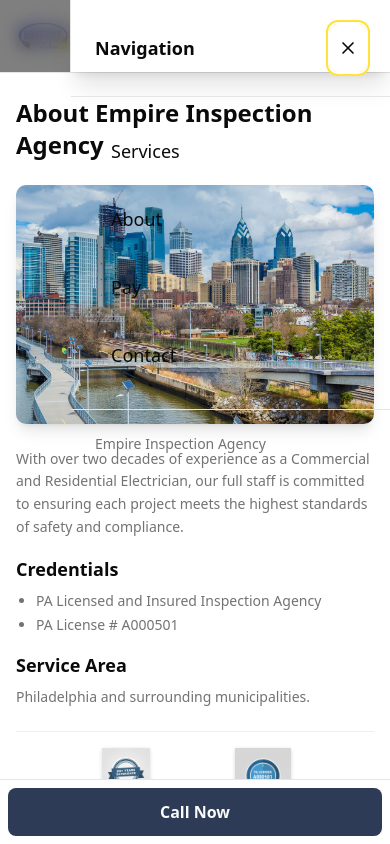
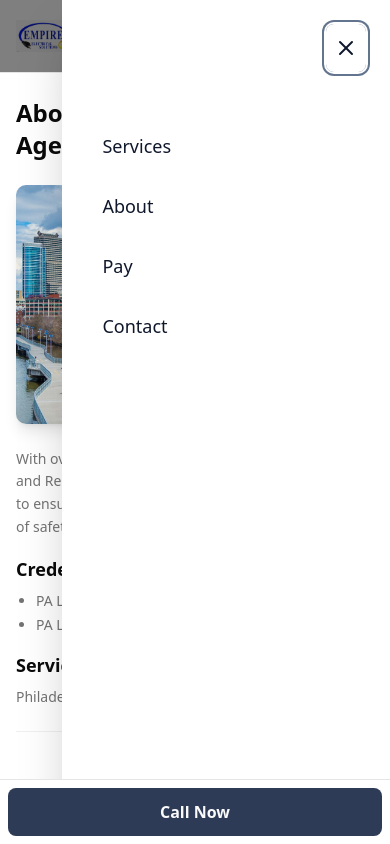
Before and after one commit to loustevenshere/empire-inspections, a Next.js app: page /about in a window 390 px wide. Both pictures are taken after a click on the button "Open navigation menu". Shown: the top 844 px of the page. Built offline with nearby package versions, Linux system fonts and the light colour scheme; no server answers.

Commit message:
hamburger menu drawer implementation

```diff
--- /dev/null
+++ b/src/components/MobileMenuDrawer.tsx
@@ -0,0 +1,154 @@
+"use client";
+
+import React, { useEffect, useRef } from "react";
+import Link from "next/link";
+import { usePathname } from "next/navigation";
+import { X } from "lucide-react";
+
+interface MobileMenuDrawerProps {
+  menuOpen: boolean;
+  setMenuOpen: (open: boolean) => void;
+}
+
+export default function MobileMenuDrawer({ menuOpen, setMenuOpen }: MobileMenuDrawerProps) {
+  const pathname = usePathname();
+  const closeButtonRef = useRef<HTMLButtonElement>(null);
+  const firstLinkRef = useRef<HTMLAnchorElement>(null);
+  const lastLinkRef = useRef<HTMLAnchorElement>(null);
+  const hamburgerButtonRef = useRef<HTMLButtonElement>(null);
+
+  const closeMenu = () => {
+    setMenuOpen(false);
+    // Return focus to hamburger button
+    setTimeout(() => {
+      const hamburgerButton = document.querySelector('[aria-label*="navigation menu"]') as HTMLButtonElement;
+      hamburgerButton?.focus();
+    }, 100);
+  };
+
+  // Close menu on route change
+  useEffect(() => {
+    closeMenu();
+  }, [pathname]);
+
+  // Handle ESC key and body scroll
+  useEffect(() => {
+    const handleKeyDown = (event: KeyboardEvent) => {
+      if (event.key === "Escape" && menuOpen) {
+        closeMenu();
+      }
+    };
+
+    if (menuOpen) {
+      document.addEventListener("keydown", handleKeyDown);
+      // Prevent body scroll
+      document.body.style.overflow = "hidden";
+      // Focus the close button when menu opens
+      setTimeout(() => {
+        closeButtonRef.current?.focus();
+      }, 100);
+    } else {
+      document.body.style.overflow = "unset";
+    }
+
+    return () => {
+      document.removeEventListener("keydown", handleKeyDown);
+      document.body.style.overflow = "unset";
+    };
+  }, [menuOpen]);
+
+  // Focus management for keyboard navigation
+  const handleKeyDown = (event: React.KeyboardEvent) => {
+    if (event.key === "Tab") {
+      if (event.shiftKey) {
+        // Shift + Tab - going backwards
+        if (document.activeElement === closeButtonRef.current) {
+          event.preventDefault();
+          lastLinkRef.current?.focus();
+        }
+      } else {
+        // Tab - going forwards
+        if (document.activeElement === lastLinkRef.current) {
+          event.preventDefault();
+          closeButtonRef.current?.focus();
+        }
+      }
+    }
+  };
+
+  const navLinks = [
+    { href: "/services", label: "Services" },
+    { href: "/about", label: "About" },
+    { href: "/pay", label: "Pay" },
+    { href: "/contact", label: "Contact" },
+  ];
+
+  if (!menuOpen) return null;
+
+  return (
+    <div
+      className="fixed inset-0 z-50 md:hidden"
+      onKeyDown={handleKeyDown}
+    >
+      {/* Fullscreen backdrop with 50% opacity */}
+      <div
+        className="fixed inset-0 bg-black/50 transition-opacity duration-300"
+        onClick={closeMenu}
+        aria-hidden="true"
+      />
+
+      {/* Drawer panel - slides in from right */}
+      <div
+        className={`fixed right-0 top-0 h-full w-[84vw] max-w-sm bg-white dark:bg-slate-900 shadow-2xl transform transition-transform duration-300 ease-out ${
+          menuOpen ? 'translate-x-0' : 'translate-x-full'
+        }`}
+        role="dialog"
+        aria-modal="true"
+        aria-label="Navigation"
+        style={{ height: '100dvh' }}
+      >
+        <div className="flex flex-col h-full">
+          {/* Screen reader heading */}
+          <h2 className="sr-only">Navigation</h2>
+
+          {/* Header with close button */}
+          <div className="flex items-center justify-end p-6">
+            <button
+              ref={closeButtonRef}
+              onClick={closeMenu}
+              className="p-2 rounded-md hover:bg-slate-100 dark:hover:bg-slate-800 transition-colors focus:outline-none focus:ring-2 focus:ring-slate-500 focus:ring-offset-2 dark:focus:ring-offset-slate-900"
+              aria-label="Close menu"
+            >
+              <X className="h-6 w-6 text-slate-900 dark:text-white" />
+            </button>
+          </div>
+
+          {/* Navigation Links with guaranteed contrast */}
+          <nav className="flex-1 p-6" role="navigation" aria-label="Main navigation">
+            <ul className="space-y-2">
+              {navLinks.map((link, index) => (
+                <li key={link.href}>
+                  <Link
+                    href={link.href}
+                    onClick={closeMenu}
+                    className="block min-h-[48px] py-3 px-4 rounded-xl text-lg font-medium leading-7 text-slate-900 dark:text-white hover:bg-slate-100 dark:hover:bg-slate-800 focus:outline-none focus:ring-2 focus:ring-slate-500 focus:ring-offset-2 dark:focus:ring-offset-slate-900 transition-colors duration-200"
+                    ref={index === navLinks.length - 1 ? lastLinkRef : undefined}
+                  >
+                    {link.label}
+                  </Link>
+                </li>
+              ))}
+            </ul>
+          </nav>
+
+          {/* Footer */}
+          <div className="p-6">
+            <p className="text-sm text-slate-600 dark:text-slate-400">
+              Empire Inspection Agency
+            </p>
+          </div>
+        </div>
+      </div>
+    </div>
+  );
+}
--- a/src/components/MobileNavigation.tsx
+++ b/src/components/MobileNavigation.tsx
@@ -1,91 +1,15 @@
 "use client";
 
-import React, { useState, useEffect, useRef } from "react";
-import Link from "next/link";
-import { usePathname } from "next/navigation";
-import { Menu, X } from "lucide-react";
+import React, { useState } from "react";
+import { Menu } from "lucide-react";
+import MobileMenuDrawer from "./MobileMenuDrawer";
 
 export default function MobileNavigation() {
-  const [isOpen, setIsOpen] = useState(false);
-  const pathname = usePathname();
-  const menuRef = useRef<HTMLDivElement>(null);
-  // IMPORTANT: Keep ref types specific to DOM element.
-  // `Link` from Next forwards to an `<a>` element, so anchor refs must be
-  // `HTMLAnchorElement`. Buttons must use `HTMLButtonElement` refs.
-  const firstFocusableRef = useRef<HTMLButtonElement>(null);
-  const lastFocusableLinkRef = React.useRef<HTMLAnchorElement>(null);
-  const lastFocusableButtonRef = React.useRef<HTMLButtonElement>(null);
+  const [menuOpen, setMenuOpen] = useState(false);
 
   const toggleMenu = () => {
-    setIsOpen(!isOpen);
+    setMenuOpen(!menuOpen);
   };
-
-  const closeMenu = () => {
-    setIsOpen(false);
-  };
-
-  // Close menu on route change
-  useEffect(() => {
-    closeMenu();
-  }, [pathname]);
-
-  // Handle ESC key
-  useEffect(() => {
-    const handleKeyDown = (event: KeyboardEvent) => {
-      if (event.key === "Escape" && isOpen) {
-        closeMenu();
-      }
-    };
-
-    if (isOpen) {
-      document.addEventListener("keydown", handleKeyDown);
-      // Prevent body scroll
-      document.body.style.overflow = "hidden";
-    } else {
-      document.body.style.overflow = "unset";
-    }
-
-    return () => {
-      document.removeEventListener("keydown", handleKeyDown);
-      document.body.style.overflow = "unset";
-    };
-  }, [isOpen]);
-
-  // Focus management
-  useEffect(() => {
-    if (isOpen && firstFocusableRef.current) {
-      firstFocusableRef.current.focus();
-    }
-  }, [isOpen]);
-
-  const handleKeyDown = (event: React.KeyboardEvent) => {
-    if (event.key === "Tab") {
-      if (event.shiftKey) {
-        // Shift + Tab
-        if (document.activeElement === firstFocusableRef.current) {
-          event.preventDefault();
-          // Prefer anchor ref, fall back to button ref
-          (lastFocusableLinkRef.current ?? lastFocusableButtonRef.current)?.focus();
-        }
-      } else {
-        // Tab
-        if (
-          document.activeElement === lastFocusableLinkRef.current ||
-          document.activeElement === lastFocusableButtonRef.current
-        ) {
-          event.preventDefault();
-          firstFocusableRef.current?.focus();
-        }
-      }
-    }
-  };
-
-  const navLinks = [
-    { href: "/services", label: "Services" },
-    { href: "/about", label: "About" },
-    { href: "/pay", label: "Pay" },
-    { href: "/contact", label: "Contact" },
-  ];
 
   return (
     <>
@@ -93,79 +17,14 @@
       <button
         onClick={toggleMenu}
         className="md:hidden p-2 rounded-md hover:bg-accent transition-colors focus:outline-none focus:ring-2 focus:ring-ring focus:ring-offset-2"
-        aria-label={isOpen ? "Close navigation menu" : "Open navigation menu"}
-        aria-expanded={isOpen}
+        aria-label={menuOpen ? "Close navigation menu" : "Open navigation menu"}
+        aria-expanded={menuOpen}
       >
-        {isOpen ? (
-          <X className="h-6 w-6" />
-        ) : (
-          <Menu className="h-6 w-6" />
-        )}
+        <Menu className="h-6 w-6" />
       </button>
 
-      {/* Mobile Menu Overlay */}
-      {isOpen && (
-        <div
-          className="fixed inset-0 z-50 md:hidden"
-          onKeyDown={handleKeyDown}
-        >
-          {/* Backdrop */}
-          <div
-            className="absolute inset-0 bg-black/50 backdrop-blur-sm transition-opacity duration-300"
-            onClick={closeMenu}
-            aria-hidden="true"
-          />
-
-          {/* Menu Panel */}
-          <div
-            ref={menuRef}
-            className="absolute right-0 top-0 h-full w-80 max-w-[85vw] bg-background border-l shadow-xl transform transition-transform duration-300 ease-out"
-            role="dialog"
-            aria-modal="true"
-            aria-labelledby="mobile-menu-title"
-          >
-            <div className="flex flex-col h-full">
-              {/* Header */}
-              <div className="flex items-center justify-between p-6 border-b">
-                <h2 id="mobile-menu-title" className="text-lg font-semibold">Navigation</h2>
-                <button
-                  ref={firstFocusableRef}
-                  onClick={closeMenu}
-                  className="p-2 rounded-md hover:bg-accent transition-colors focus:outline-none focus:ring-2 focus:ring-ring focus:ring-offset-2"
-                  aria-label="Close navigation menu"
-                >
-                  <X className="h-5 w-5" />
-                </button>
-              </div>
-
-              {/* Navigation Links */}
-              <nav className="flex-1 p-6" role="navigation" aria-label="Main navigation">
-                <ul className="space-y-2">
-                  {navLinks.map((link, index) => (
-                    <li key={link.href}>
-                        <Link
-                          href={link.href}
-                          onClick={closeMenu}
-                          className="block py-4 px-4 text-lg font-medium rounded-lg hover:bg-accent transition-colors focus:outline-none focus:ring-2 focus:ring-ring focus:ring-offset-2 min-h-[44px] flex items-center"
-                          ref={index === navLinks.length - 1 ? lastFocusableLinkRef : undefined}
-                        >
-                          {link.label}
-                        </Link>
-                    </li>
-                  ))}
-                </ul>
-              </nav>
-
-              {/* Footer */}
-              <div className="p-6 border-t">
-                <p className="text-sm text-muted-foreground">
-                  Empire Inspection Agency
-                </p>
-              </div>
-            </div>
-          </div>
-        </div>
-      )}
+      {/* Mobile Menu Drawer */}
+      <MobileMenuDrawer menuOpen={menuOpen} setMenuOpen={setMenuOpen} />
     </>
   );
 }
```
